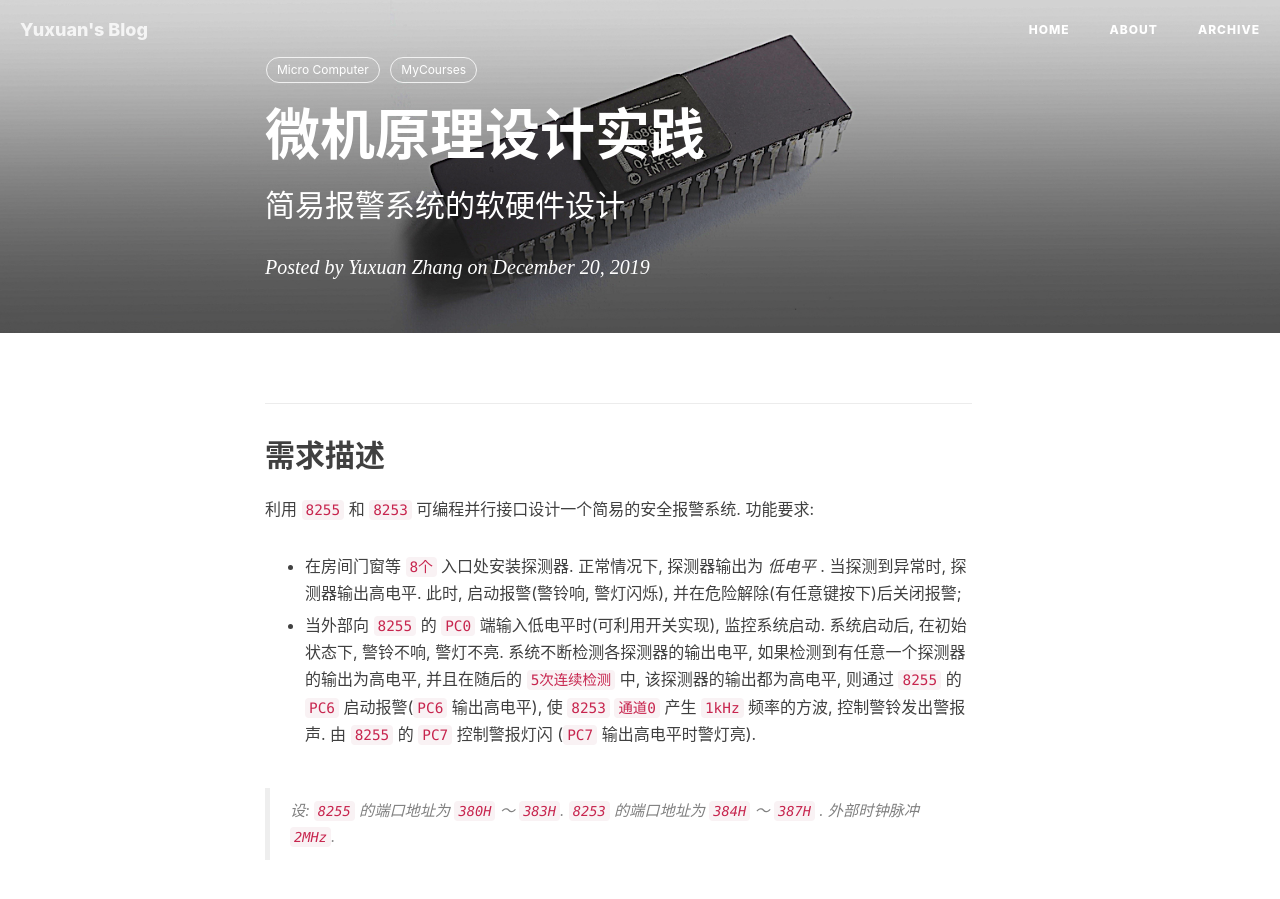
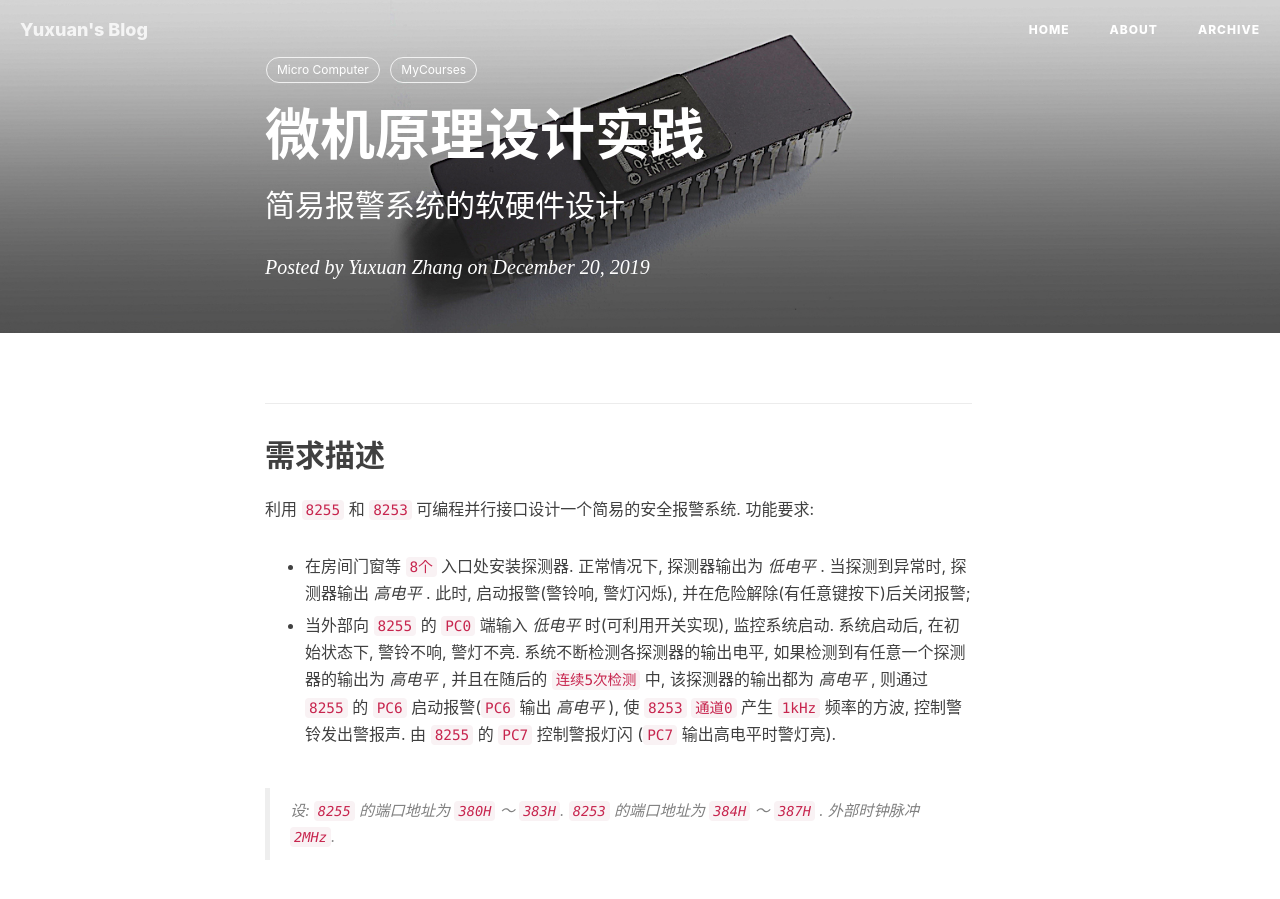
Before and after one commit to zhangyx1998/blog.yuxuanzhang.net, a Jekyll site: the page built from _posts/2019-12-21-Micro-Computer-Design.md, in a window 1280 px wide and 900 px high. Built offline with Jekyll 4.4.1, drawn with Linux system fonts in a browser that asks for light colours; nearby versions of some CDN libraries; comment, search, counter and statistics services are not loaded; some of the changed text lies outside the part shown.

Commit message:
Update: Error Correction

```diff
--- a/_posts/2019-12-21-Micro-Computer-Design.md
+++ b/_posts/2019-12-21-Micro-Computer-Design.md
@@ -13,10 +13,10 @@
 
 利用 `8255` 和 `8253` 可编程并行接口设计一个简易的安全报警系统. 功能要求:
 
-* 在房间门窗等 `8个` 入口处安装探测器. 正常情况下, 探测器输出为 _低电平_ . 当探测到异常时, 探测器输出高电平. 此时, 启动报警(警铃响, 警灯闪烁), 并在危险解除(有任意键按下)后关闭报警;
+* 在房间门窗等 `8个` 入口处安装探测器. 正常情况下, 探测器输出为 _低电平_ . 当探测到异常时, 探测器输出 _高电平_ . 此时, 启动报警(警铃响, 警灯闪烁), 并在危险解除(有任意键按下)后关闭报警;
 
-* 当外部向 `8255` 的 `PC0` 端输入低电平时(可利用开关实现), 监控系统启动.
-系统启动后, 在初始状态下, 警铃不响, 警灯不亮. 系统不断检测各探测器的输出电平, 如果检测到有任意一个探测器的输出为高电平, 并且在随后的 `5次连续检测` 中, 该探测器的输出都为高电平, 则通过 `8255` 的 `PC6` 启动报警(`PC6` 输出高电平), 使 `8253` `通道0` 产生 `1kHz` 频率的方波, 控制警铃发出警报声. 由 `8255` 的 `PC7` 控制警报灯闪 (`PC7` 输出高电平时警灯亮).
+* 当外部向 `8255` 的 `PC0` 端输入 _低电平_ 时(可利用开关实现), 监控系统启动.
+系统启动后, 在初始状态下, 警铃不响, 警灯不亮. 系统不断检测各探测器的输出电平, 如果检测到有任意一个探测器的输出为 _高电平_ , 并且在随后的 `连续5次检测` 中, 该探测器的输出都为 _高电平_ , 则通过 `8255` 的 `PC6` 启动报警(`PC6` 输出 _高电平_ ), 使 `8253` `通道0` 产生 `1kHz` 频率的方波, 控制警铃发出警报声. 由 `8255` 的 `PC7` 控制警报灯闪 (`PC7` 输出高电平时警灯亮).
 
 > 设: `8255` 的端口地址为 `380H` ～ `383H`. `8253` 的端口地址为 `384H` ～ `387H` . 外部时钟脉冲 `2MHz`.
 
```
Also changed, not shown: other parts of _posts/2019-12-21-Micro-Computer-Design.md (+16 -8 lines), resources/microcomputer/circuit_design.svg.
